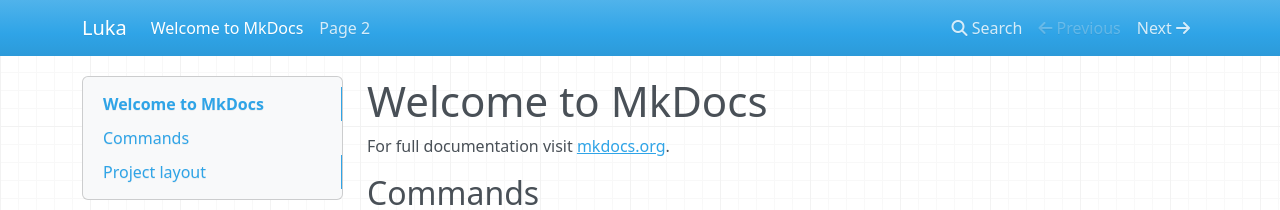
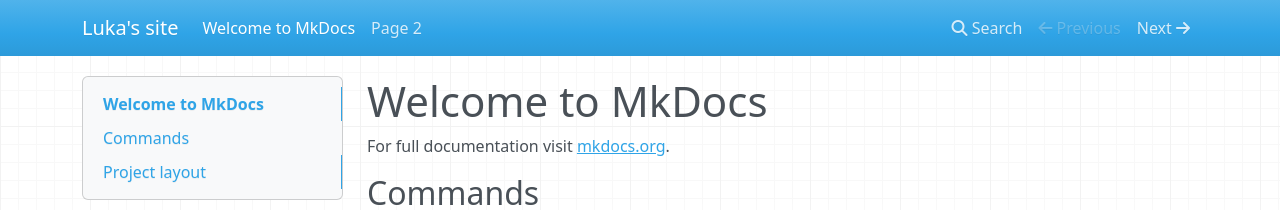
Before and after one commit to ltomasevic/mkdocs, an MkDocs documentation site: the page built from docs/index.md, in a window 1280 px wide. Shown: the top 210 px of the page. Built offline with MkDocs 1.6.1, drawn with Linux system fonts in a browser that asks for light colours; nearby versions of some CDN libraries.

Commit message:
Update mkdocs.yml

```diff
--- a/mkdocs.yml
+++ b/mkdocs.yml
@@ -1,4 +1,4 @@
-site_name: Luka
+site_name: Luka's site
 theme:
   name: mkdocs
   features:
```
